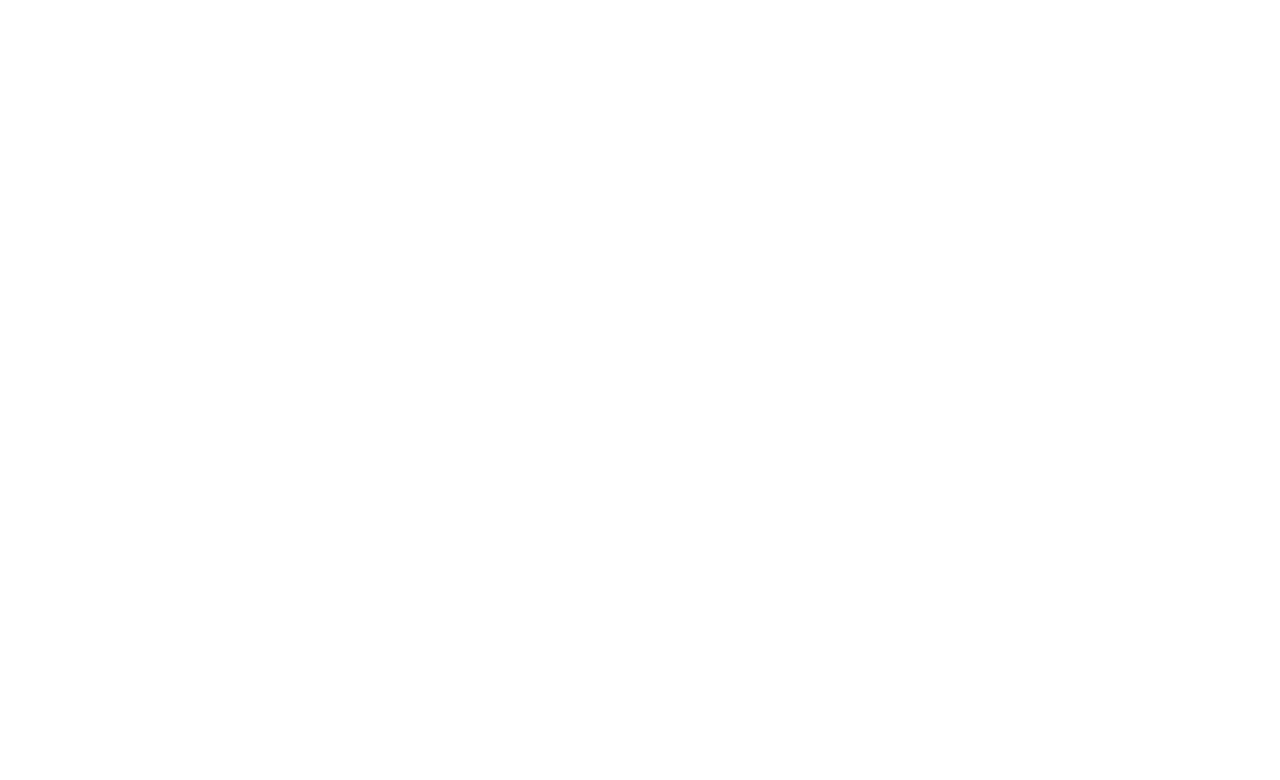
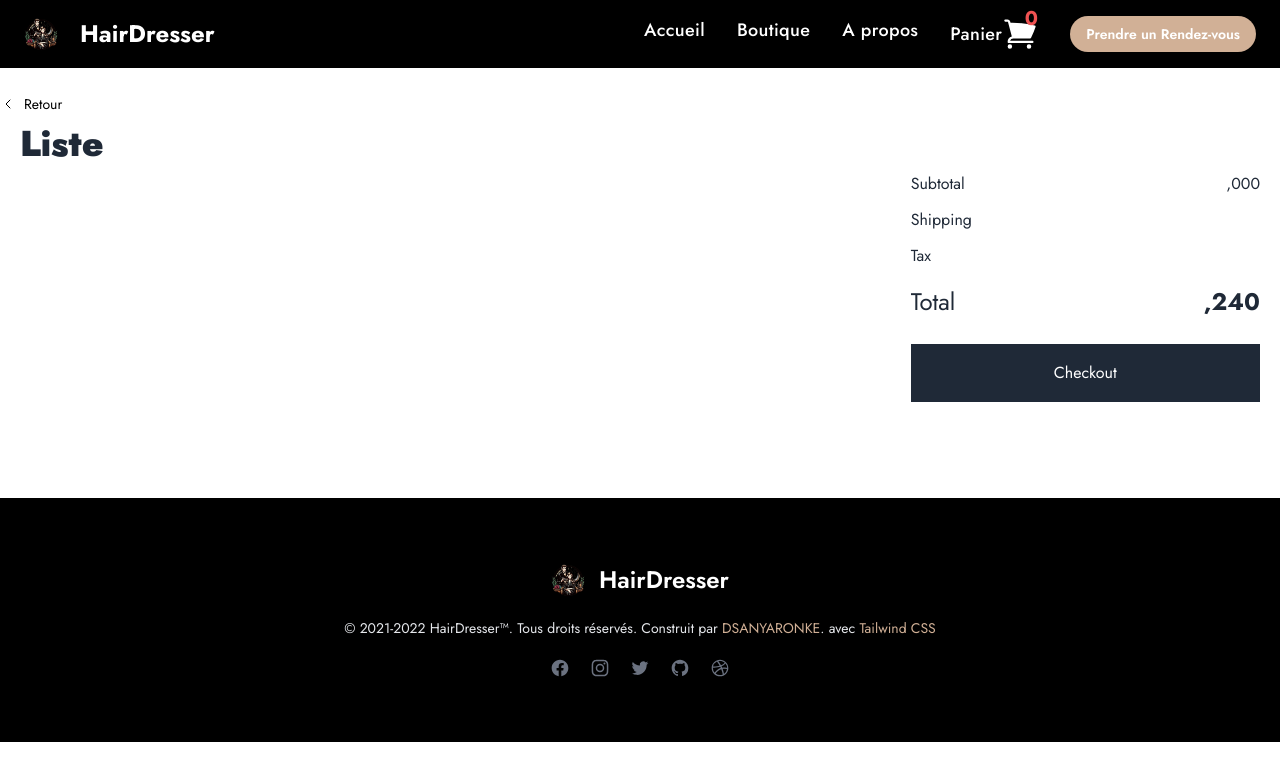
Before and after one commit to CodeQuasarr/barber_shop, a Vue app: page /cart in a window 1280 px wide. Before the commit this address had no page. Shown: the top 780 px of the page. Built offline with nearby package versions, Linux system fonts and the light colour scheme; what @vee-validate/zod would draw is missing.

Commit message:
page des paniers

```diff
--- a/src/layouts/visitors/CHeader.vue
+++ b/src/layouts/visitors/CHeader.vue
@@ -47,7 +47,7 @@
                   </RouterLink>
                 </li>
                   <li>
-                  <RouterLink to="abouts" class="text-lg block md:px-4 transition hover:text-[#d1b096]">
+                  <RouterLink to="/cart" class="text-lg block md:px-4 transition hover:text-[#d1b096]">
                     <div class="relative">
                         <span class="flex items-center">Panier <ShoppingCartIcon class="size-9 " /></span>
                         <div class="absolute top-1 right-0 mt-[-15px] text-red-500 text-xl font-bold">{{ cart.getShopLength }}</div>
--- a/src/router/index.ts
+++ b/src/router/index.ts
@@ -7,6 +7,7 @@
 import Register from "@/views/register.vue";
 import Login from "@/views/Login.vue";
 import DashboardView from "@/views/protected/DashboardView.vue";
+import CartView from "@/views/CartView.vue";
 
 const router = createRouter({
   history: createWebHistory(import.meta.env.BASE_URL),
@@ -23,6 +24,7 @@
           {path: '/products', name: 'PRODUCT', component: ProductsView},
           {path: '/abouts', name: 'ABOUT', component: AboutView},
           {path: '/dashboard', name: 'DASHBOARD', component: DashboardView},
+          {path: '/cart', name: 'CART', component: CartView},
         ]
     },
   ],
--- /dev/null
+++ b/src/views/CartView.vue
@@ -0,0 +1,106 @@
+<script lang="ts" setup>
+
+import {useHaircutStore} from "@/stores/haircut";
+import {onMounted, ref} from "vue";
+import type {shopType} from "@/types/haircutType";
+
+const images = import.meta.glob('@/assets/images/shops/*.webp', {eager: true, as: 'url'});
+
+const cart = useHaircutStore();
+
+const allProducts = ref<shopType[] | null>(null);
+
+const reorganizeCart = () => {
+    if (cart.getShopLength) {
+        console.log(cart.getShop);
+        allProducts.value = cart.getShop?.map((product: shopType) => ({
+            ...product,
+            imageSrc: images[`${product.imageSrc}`],
+            price: product.price,
+            sizes: product.sizes,
+        })) as shopType[] | null;
+    }
+    console.log(allProducts.value);
+}
+
+onMounted(() => {
+    reorganizeCart();
+})
+</script>
+
+<template>
+    <div class="container mx-auto py-24">
+
+        <div
+
+            class="flex items-center hover:text-gray-600 dark:text-white cursor-pointer">
+            <svg xmlns="http://www.w3.org/2000/svg" class="icon icon-tabler icon-tabler-chevron-left" width="16" height="16" viewBox="0 0 24 24" stroke-width="1.5" stroke="currentColor" fill="none" stroke-linecap="round" stroke-linejoin="round">
+                <path stroke="none" d="M0 0h24v24H0z" fill="none" />
+                <polyline points="15 6 9 12 15 18" />
+            </svg>
+            <p class="text-sm pl-2 leading-none dark:hover:text-gray-200">Retour</p>
+        </div>
+        <div class="grid grid-cols-1 xl:grid-cols-3 gap-24 px-5">
+            <div class="col-span-full xl:col-span-2">
+                <p class="lg:text-4xl text-3xl font-black leading-10 text-gray-800 dark:text-white pt-3">Liste</p>
+
+                <div
+                    v-for="product in allProducts" :key="product.stripe_product_id"
+                    class="md:flex items-strech py-8 md:py-10 lg:py-8 border-t border-gray-50">
+                    <div class="md:w-4/12 w-full">
+                        <img :src="product.imageSrc" alt="Black Leather Bag" class="h-80 object-center object-cover md:block hidden" />
+                        <img :src="product.imageSrc" alt="Black Leather Bag" class="md:hidden w-full h-full object-center object-cover" />
+                    </div>
+                    <div class="md:pl-3 md:w-8/12 2xl:w-3/4 flex flex-col justify-center">
+                        <div class="flex items-center justify-between w-full pt-1">
+                            <p class="text-2xl font-black leading-none text-gray-800 dark:text-white">{{ product.name }}</p>
+                            <select aria-label="Select quantity" class="py-2 px-1 border border-gray-200">
+                                <option>01</option>
+                                <option>02</option>
+                                <option>03</option>
+                            </select>
+                        </div>
+                        <p class="text-md leading-3 text-gray-600 dark:text-white pt-2">Taille: <span class="font-bold">{{ product.sizes }}</span></p>
+                        <div class="flex items-center justify-between pt-5">
+                            <div class="">
+                                <p class="text-md leading-3 underline text-red-500 cursor-pointer">Supprimer</p>
+                            </div>
+                            <p class="text-base font-black leading-none text-gray-800 dark:text-white">{{ product.price }} €</p>
+                        </div>
+                    </div>
+                </div>
+            </div>
+            <div class="col-span-full xl:col-span-1">
+                <div>
+                    <p class="lg:text-4xl text-3xl font-black leading-9 text-gray-800 dark:text-white"></p>
+                    <div class="flex items-center justify-between pt-16">
+                        <p class="text-base leading-none text-gray-800 dark:text-white">Subtotal</p>
+                        <p class="text-base leading-none text-gray-800 dark:text-white">,000</p>
+                    </div>
+                    <div class="flex items-center justify-between pt-5">
+                        <p class="text-base leading-none text-gray-800 dark:text-white">Shipping</p>
+                        <p class="text-base leading-none text-gray-800 dark:text-white"></p>
+                    </div>
+                    <div class="flex items-center justify-between pt-5">
+                        <p class="text-base leading-none text-gray-800 dark:text-white">Tax</p>
+                        <p class="text-base leading-none text-gray-800 dark:text-white"></p>
+                    </div>
+                </div>
+                <div>
+                    <div class="flex items-center pb-6 justify-between lg:pt-5 pt-20">
+                        <p class="text-2xl leading-normal text-gray-800 dark:text-white">Total</p>
+                        <p class="text-2xl font-bold leading-normal text-right text-gray-800 dark:text-white">,240</p>
+                    </div>
+                    <button class="text-base leading-none w-full py-5 bg-gray-800 border-gray-800 border focus:outline-none focus:ring-2 focus:ring-offset-2 focus:ring-gray-800 text-white dark:hover:bg-gray-700">Checkout</button>
+                </div>
+            </div>
+        </div>
+
+
+
+    </div>
+</template>
+
+<style scoped>
+
+</style>
```
